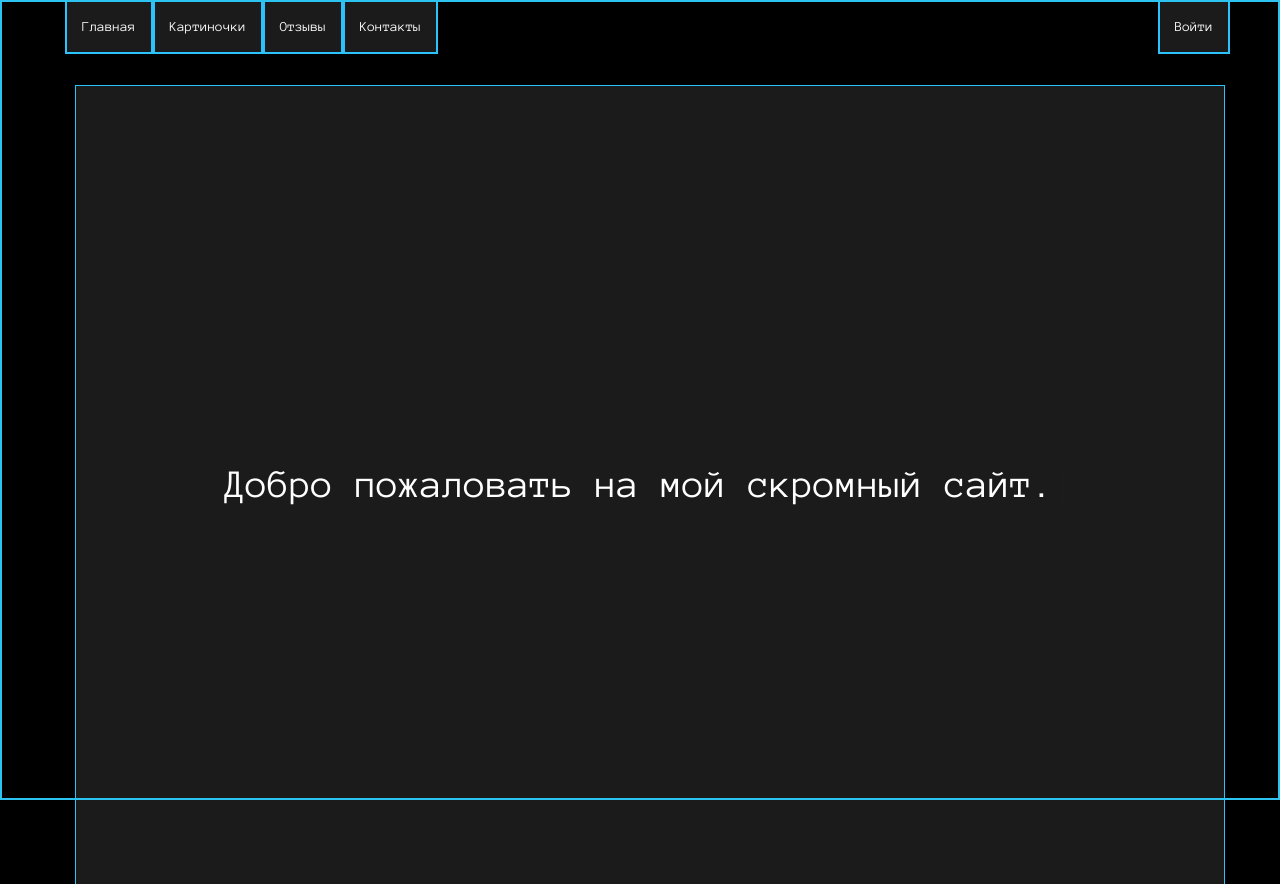
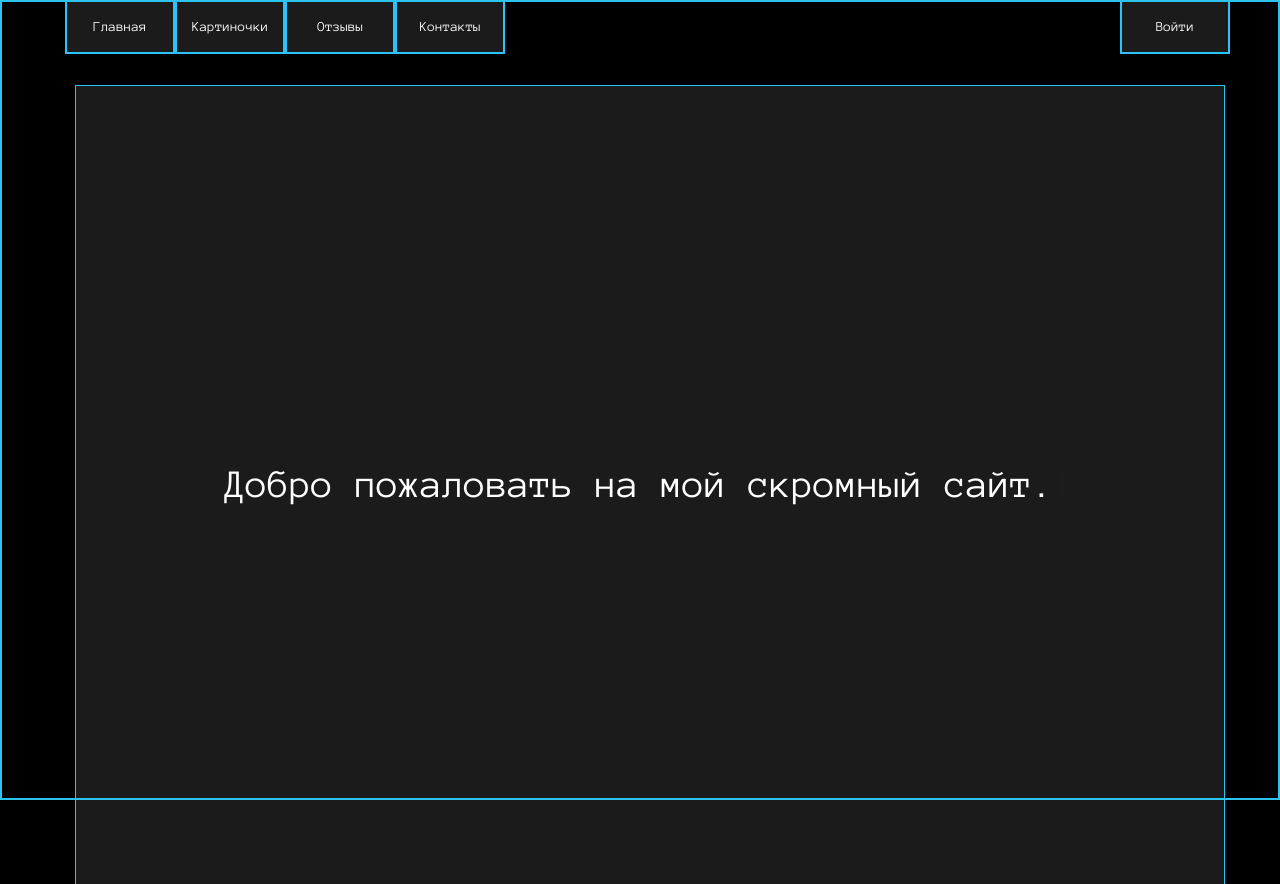
Before and after one commit to dimastark/web-tasks, a Django app: template app/templates/index.html in a window 1280 px wide. Shown: the top 884 px of the page. Run offline with Django 3.2, Linux system fonts and the light colour scheme; the template is opened without the code that fills it, so the values that code supplies are empty; some libraries are stand-ins or nearby versions.

Commit message:
Правки второго таска

```diff
--- a/app/static/app/css/navibar.css
+++ b/app/static/app/css/navibar.css
@@ -2,7 +2,8 @@
     background: #1b1b1b;
     border: #2cc3fd solid 2px;
     display: inline-block;
-    width: 100%;
+    min-width: 110px;
+    text-align: center;
     color: white;
     transition: color .5s ease;
 }
--- a/app/static/app/css/site.css
+++ b/app/static/app/css/site.css
@@ -2,9 +2,15 @@
 
 @font-face { font-family: 'Anonymous Pro' }
 
+body {
+    background-color: #000;
+}
+
 html, body {
-    background-color: #000;
     background-size: cover;
+    -webkit-background-size: cover;
+    -moz-background-size: cover;
+    -o-background-size: cover;
     color: #888;
     height: 100%;
     width: 100%;
```
